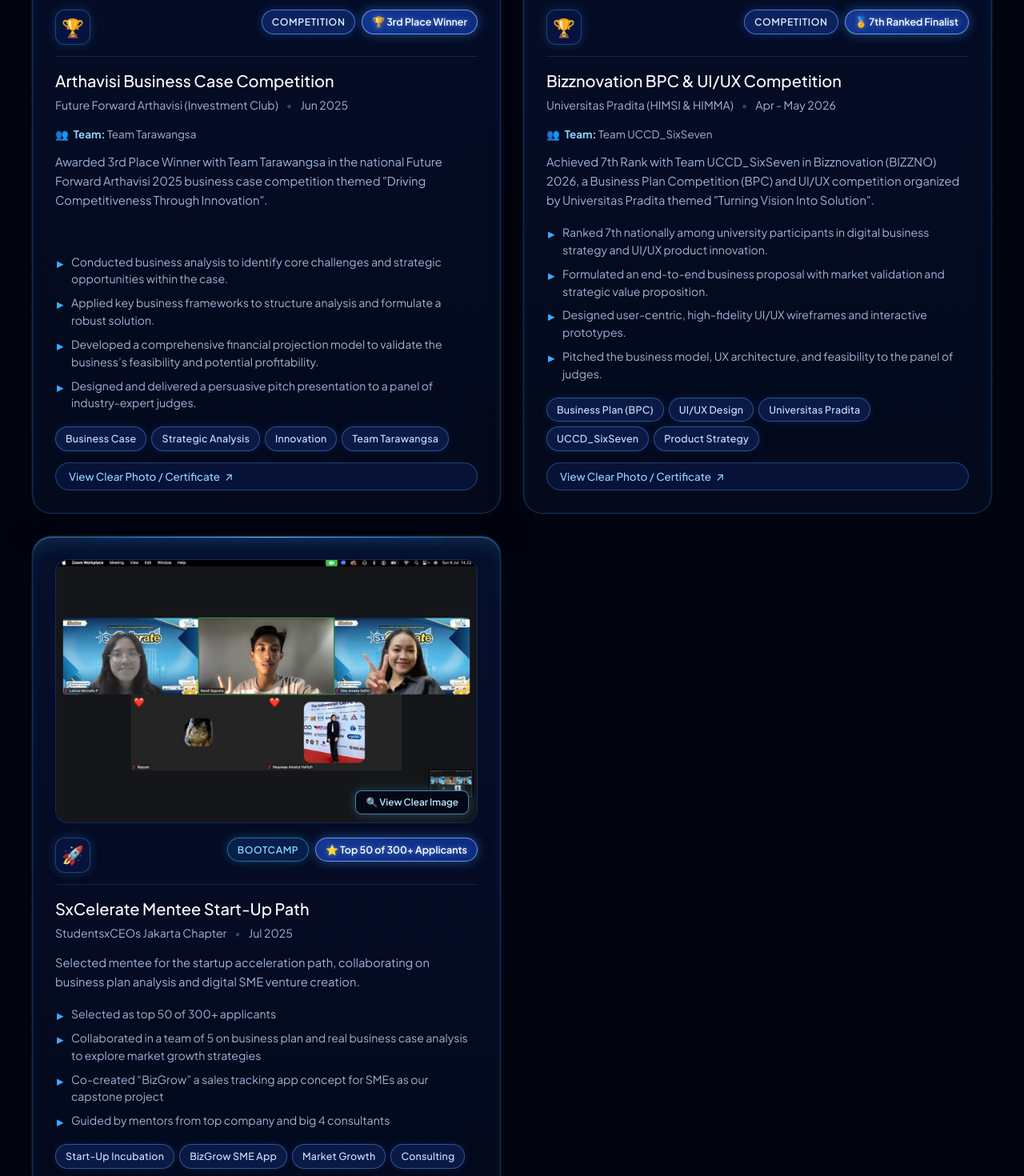
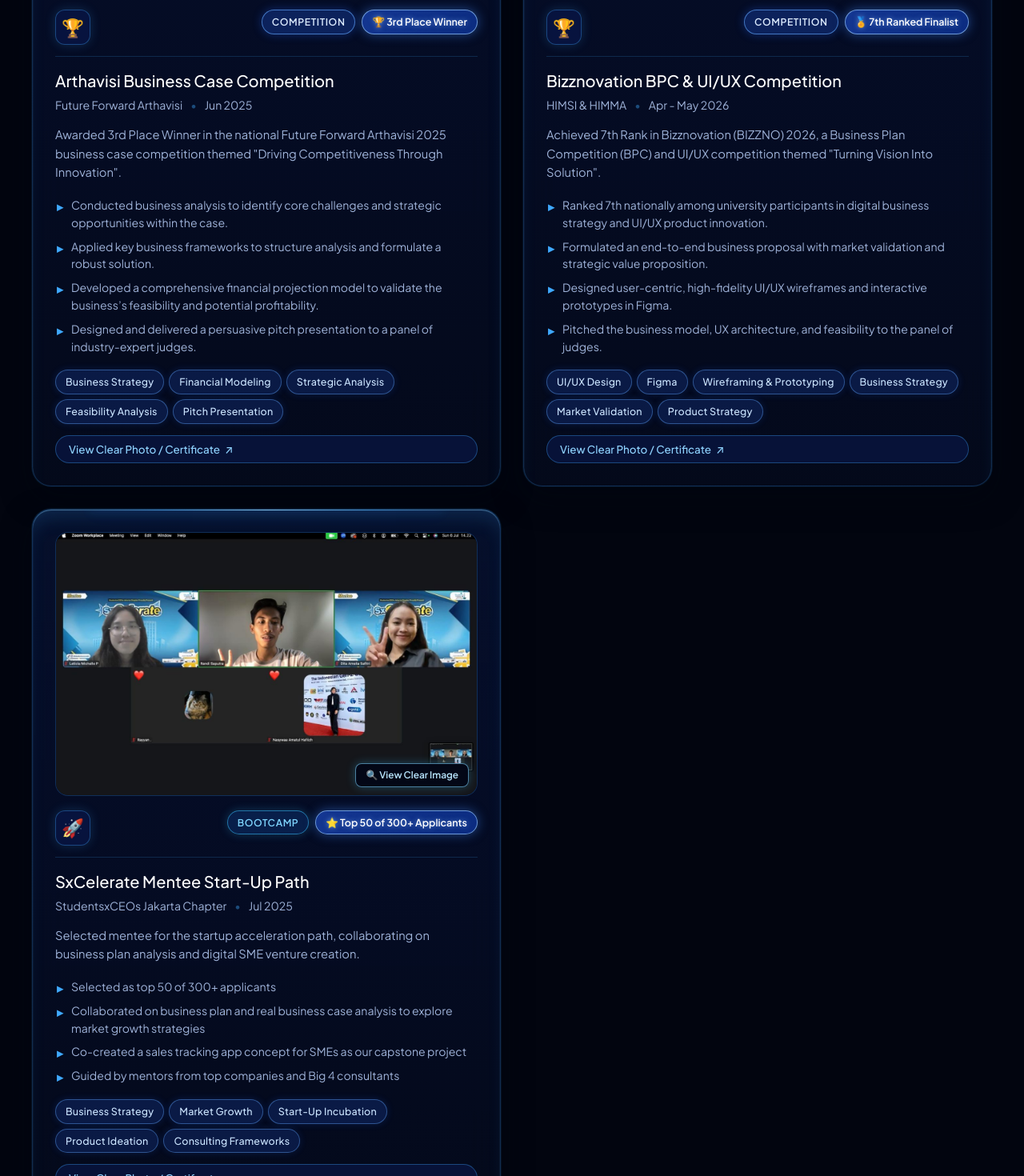
Before and after one commit to ltciamichelle/ITportfolio, a React (Vite) app: page / in a window 1280 px wide. Shown: the part 3440-4910 px from the top of the page at 80% size. Built offline with nearby package versions, Linux system fonts and the light colour scheme.

Commit message:
Refine Activities section: replace team and university labels with context-relevant skills

```diff
--- a/src/App.tsx
+++ b/src/App.tsx
@@ -73,37 +73,35 @@
   {
     title: 'Arthavisi Business Case Competition',
     category: 'Competition',
-    organizer: 'Future Forward Arthavisi (Investment Club)',
+    organizer: 'Future Forward Arthavisi',
     date: 'Jun 2025',
     award: '🏆 3rd Place Winner',
-    team: 'Team Tarawangsa',
     image: '/arthavisi.jpg',
-    description: 'Awarded 3rd Place Winner with Team Tarawangsa in the national Future Forward Arthavisi 2025 business case competition themed "Driving Competitiveness Through Innovation".',
+    description: 'Awarded 3rd Place Winner in the national Future Forward Arthavisi 2025 business case competition themed "Driving Competitiveness Through Innovation".',
     bullets: [
       'Conducted business analysis to identify core challenges and strategic opportunities within the case.',
       'Applied key business frameworks to structure analysis and formulate a robust solution.',
       'Developed a comprehensive financial projection model to validate the business’s feasibility and potential profitability.',
       'Designed and delivered a persuasive pitch presentation to a panel of industry-expert judges.'
     ],
-    tags: ['Business Case', 'Strategic Analysis', 'Innovation', 'Team Tarawangsa'],
+    tags: ['Business Strategy', 'Financial Modeling', 'Strategic Analysis', 'Feasibility Analysis', 'Pitch Presentation'],
     icon: '🏆'
   },
   {
     title: 'Bizznovation BPC & UI/UX Competition',
     category: 'Competition',
-    organizer: 'Universitas Pradita (HIMSI & HIMMA)',
+    organizer: 'HIMSI & HIMMA',
     date: 'Apr - May 2026',
     award: '🏅 7th Ranked Finalist',
-    team: 'Team UCCD_SixSeven',
     image: '/serti bizzno.jpg',
-    description: 'Achieved 7th Rank with Team UCCD_SixSeven in Bizznovation (BIZZNO) 2026, a Business Plan Competition (BPC) and UI/UX competition organized by Universitas Pradita themed "Turning Vision Into Solution".',
+    description: 'Achieved 7th Rank in Bizznovation (BIZZNO) 2026, a Business Plan Competition (BPC) and UI/UX competition themed "Turning Vision Into Solution".',
     bullets: [
       'Ranked 7th nationally among university participants in digital business strategy and UI/UX product innovation.',
       'Formulated an end-to-end business proposal with market validation and strategic value proposition.',
-      'Designed user-centric, high-fidelity UI/UX wireframes and interactive prototypes.',
+      'Designed user-centric, high-fidelity UI/UX wireframes and interactive prototypes in Figma.',
       'Pitched the business model, UX architecture, and feasibility to the panel of judges.'
     ],
-    tags: ['Business Plan (BPC)', 'UI/UX Design', 'Universitas Pradita', 'UCCD_SixSeven', 'Product Strategy'],
+    tags: ['UI/UX Design', 'Figma', 'Wireframing & Prototyping', 'Business Strategy', 'Market Validation', 'Product Strategy'],
     icon: '🏆'
   },
   {
@@ -116,11 +114,11 @@
     description: 'Selected mentee for the startup acceleration path, collaborating on business plan analysis and digital SME venture creation.',
     bullets: [
       'Selected as top 50 of 300+ applicants',
-      'Collaborated in a team of 5 on business plan and real business case analysis to explore market growth strategies',
-      'Co-created “BizGrow” a sales tracking app concept for SMEs as our capstone project',
-      'Guided by mentors from top company and big 4 consultants'
+      'Collaborated on business plan and real business case analysis to explore market growth strategies',
+      'Co-created a sales tracking app concept for SMEs as our capstone project',
+      'Guided by mentors from top companies and Big 4 consultants'
     ],
-    tags: ['Start-Up Incubation', 'BizGrow SME App', 'Market Growth', 'Consulting'],
+    tags: ['Business Strategy', 'Market Growth', 'Start-Up Incubation', 'Product Ideation', 'Consulting Frameworks'],
     icon: '🚀'
   }
 ];
@@ -897,13 +895,6 @@
                   <span>{activity.date}</span>
                 </div>
 
-                {activity.team && (
-                  <div className="activity-team-row">
-                    <span>👥</span>
-                    <span><strong>Team:</strong> {activity.team}</span>
-                  </div>
-                )}
-
                 <p className="activity-desc">{activity.description}</p>
 
                 {activity.bullets && (
@@ -1270,16 +1261,6 @@
                 </div>
               </div>
 
-              {activeModalActivity.team && (
-                <div className="modal-team-box">
-                  <span className="team-icon">👥</span>
-                  <div>
-                    <strong>Team:</strong>
-                    <p>{activeModalActivity.team}</p>
-                  </div>
-                </div>
-              )}
-
               <p className="modal-desc">{activeModalActivity.description}</p>
 
               {activeModalActivity.bullets && (
```
